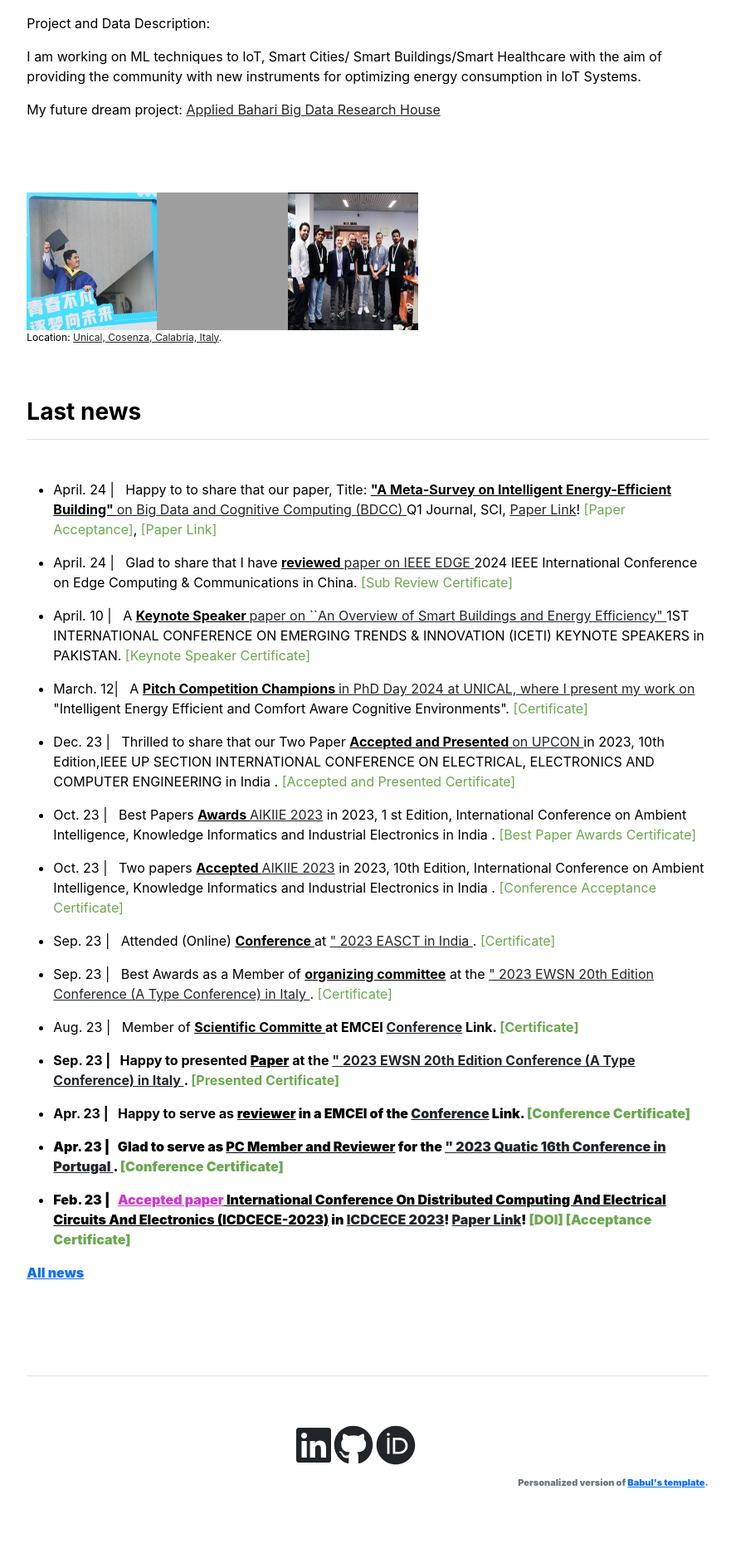
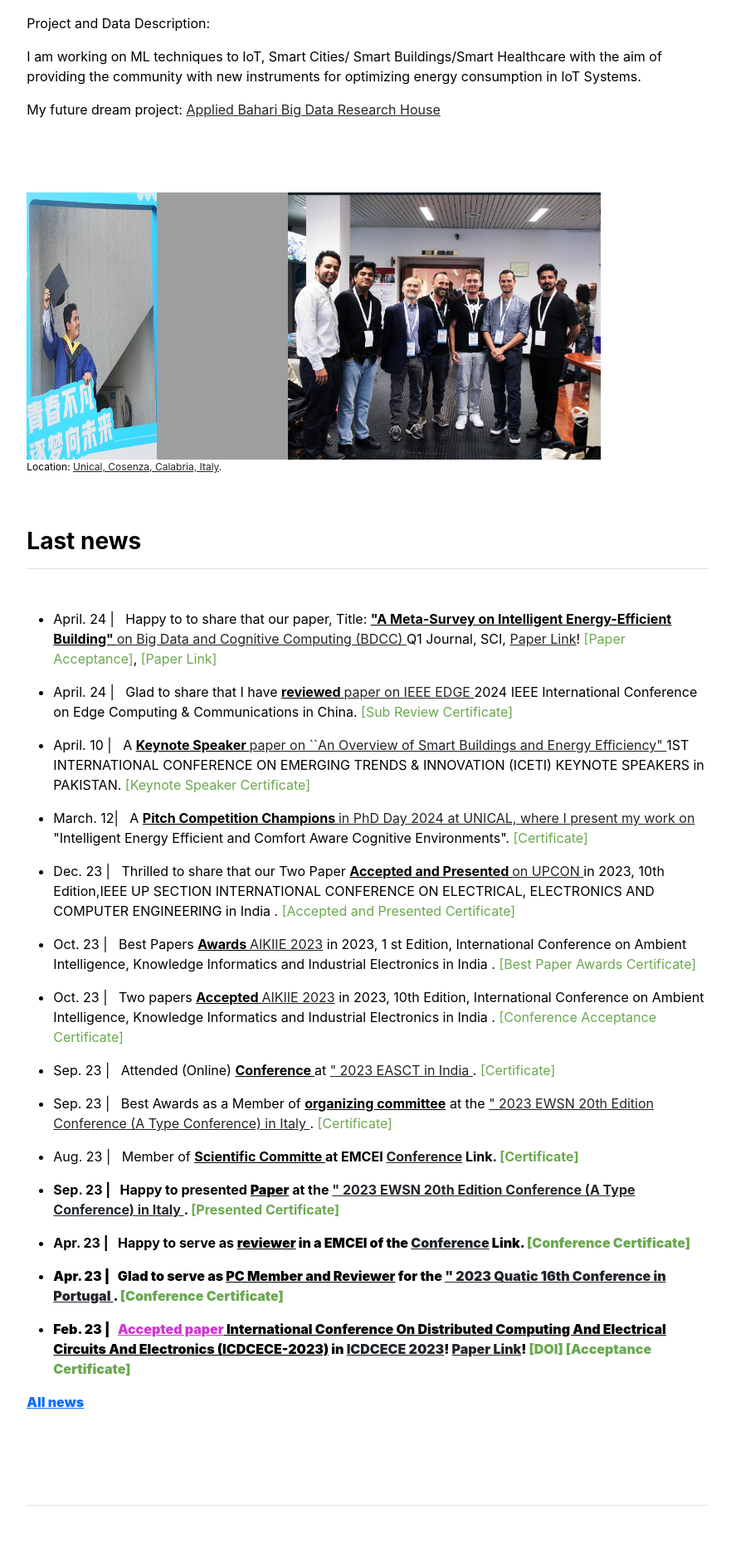
Before and after one commit to babulcseian/babulcseian.github.io, a Jekyll site: the page built from index.md, in a window 1280 px wide. Shown: the part 815-2687 px from the top of the page at 83% size, without its empty margins (197-1078 px from the left). Built offline with Jekyll 4.4.1, drawn with Linux system fonts in a browser that asks for light colours; a style sheet for code colours, icons or effects is not loaded.

Commit message:
Update home.html

```diff
--- a/_layouts/home.html
+++ b/_layouts/home.html
@@ -41,7 +41,7 @@
     <div style="display: flex; justify-content: space-between;">
         <img src="{{ site.github.url }}/assets/img/Md Babul Con.jpg" alt="Home" width="50%" title="MSc Graduation">
         <img src="{{ site.github.url }}/assets/img/Md Babul Islam with Prof.jpg" alt="Home" width="50%">
-        <img src="{{ site.github.url }}/assets/img/Md Babul Islam Lab.jpg" alt="Home" width="50%">
+        <img src="{{ site.github.url }}/assets/img/Md Babul Islam Lab.jpg" alt="Home" width="120%">
     </div>
     <p style="font-size:12px">
         Location: <a class="other" href='https://goo.gl/maps/hsu2JB4HwjQN7TqC7'>Unical, Cosenza, Calabria, Italy</a>.
```
